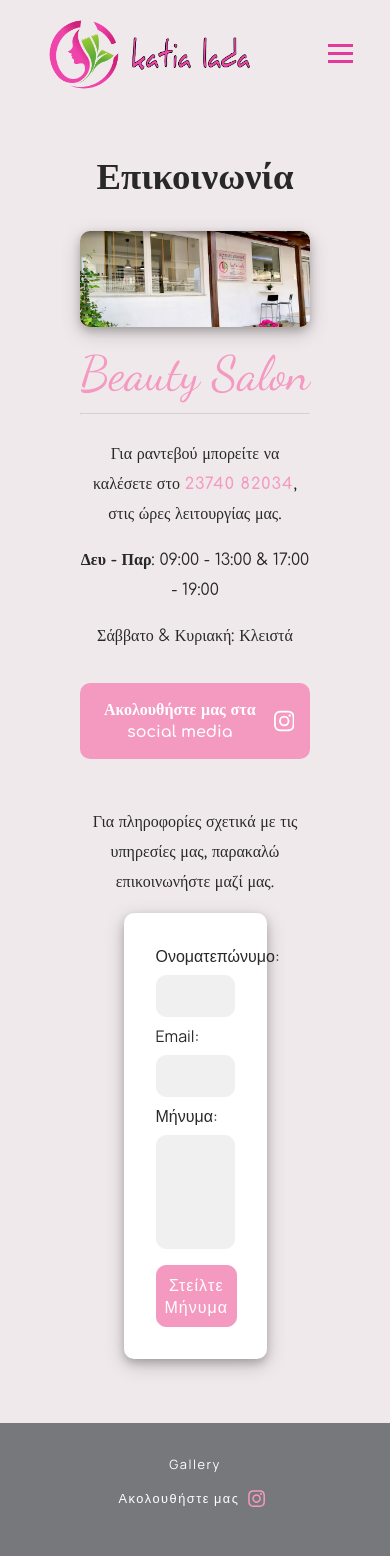
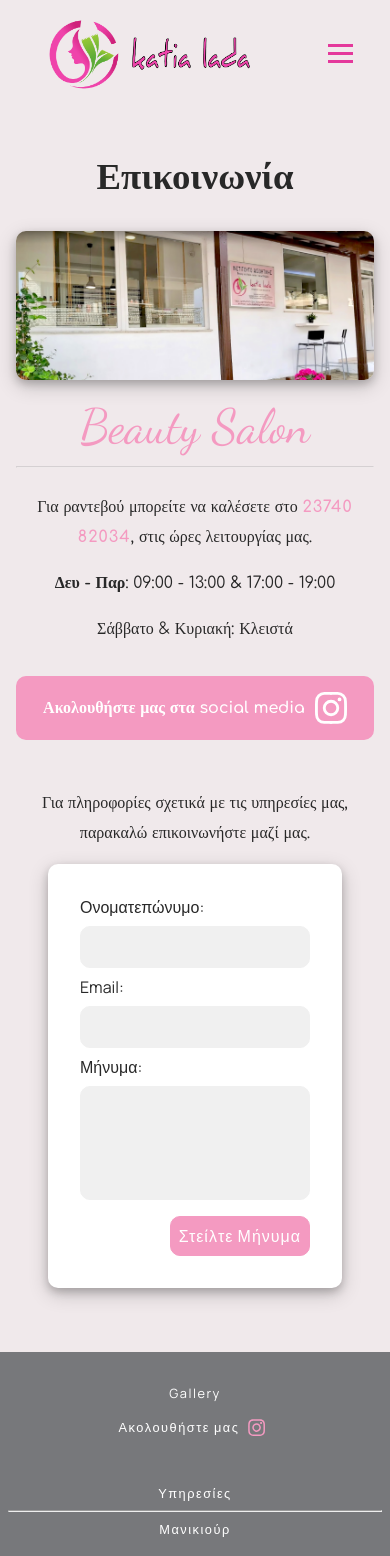
Before and after one commit to theoladas/katia, a React (Create React App) app: page /katia/contact in a window 390 px wide. Shown: the top 1556 px of the page. Built offline with nearby package versions, Linux system fonts and the light colour scheme; a web font is replaced by a local one.

Commit message:
Fix responsive issues on Contact page and Fix path links in ServicesCards

```diff
--- a/src/components/ContactSection.js
+++ b/src/components/ContactSection.js
@@ -81,9 +81,7 @@ export const FormContainer = styled(motion.div)`
     margin-right: 0rem;
     padding-right: 0rem;
   }
-  @media (max-width: 500px) {
-    width: 90%;
-  }
+
   form {
     display: flex;
     flex-direction: column;
--- a/src/pages/Contact.js
+++ b/src/pages/Contact.js
@@ -21,9 +21,6 @@ import contactCardsData from "../resources/contact-cards.json";
 import magazi from "../img/magazi.png";
 import styled from "styled-components";
 
-const HeroSectionStyled = styled(HeroSection)`
-  padding: 2rem 5rem;
-`;
 const Beauty = styled.span`
   font-family: var(--font-family-beauty);
   font-weight: var(--font-weight-beauty);
@@ -53,12 +50,12 @@ const Card = styled.div`
   border-radius: 10px;
   padding: 1rem;
   box-sizing: border-box;
-  width: 300px;
+  width: 220px;
   height: 200px;
   text-align: center;
   @media (max-width: 1024px) {
-    width: 200px;
-    height: 200px;
+    min-width: 200px;
+    min-height: 200px;
   }
   @media (max-width: 768px) {
     width: 200px;
@@ -134,7 +131,6 @@ const ContactSection = styled.section`
   justify-content: space-between;
   gap: 1rem;
   padding: 2rem 0;
-  /* margin: auto 0; */
   @media (max-width: 768px) {
     flex-direction: column;
     padding-top: 0;
@@ -143,7 +139,7 @@ const ContactSection = styled.section`
 
 const FormContainerStyled = styled(FormContainer)`
   padding: 0 2rem;
-  margin-right: -5rem;
+  margin-right: -2rem;
   @media (max-width: 768px) {
     margin-right: 0rem;
     max-width: 100%;
@@ -202,7 +198,7 @@ const Contact = () => {
   };
 
   return (
-    <HeroSectionStyled>
+    <HeroSection>
       <HeroTitle ref={heroTitleRef} {...heroTitleAnimation}>
         {t("epikoinonia")}
       </HeroTitle>
@@ -321,7 +317,7 @@ const Contact = () => {
           </>
         )}
       </ContactSection>
-    </HeroSectionStyled>
+    </HeroSection>
   );
 };
 
--- a/src/pages/Gallery.js
+++ b/src/pages/Gallery.js
@@ -96,7 +96,7 @@ const Gallery = () => {
   const images = galleryData.images;
 
   return (
-    <HeroSectionStyled>
+    <HeroSection>
       <HeroTitleStyled>Gallery</HeroTitleStyled>
       <GalleryWrapper>
         <Carousel
@@ -116,7 +116,7 @@ const Gallery = () => {
           })}
         </Carousel>
       </GalleryWrapper>
-    </HeroSectionStyled>
+    </HeroSection>
   );
 };
 
--- a/src/pages/Homepage.js
+++ b/src/pages/Homepage.js
@@ -86,11 +86,11 @@ const Homepage = () => {
   };
 
   const cards = [
-    { image: nails, text: "peripoihshAkron", href: "/manicure-pedicure" },
-    { image: makeup, text: "makigiaz", href: "/make-up" },
-    { image: waxing, text: "apotrixosi", href: "/waxing" },
-    { image: facial, text: "peripoihshProsopou", href: "/facial" },
-    { image: lashlift, text: "lashlift", href: "/lashlift" },
+    { image: nails, text: "peripoihshAkron", href: "/katia/manicure-pedicure" },
+    { image: makeup, text: "makigiaz", href: "/katia/make-up" },
+    { image: waxing, text: "apotrixosi", href: "/katia/waxing" },
+    { image: facial, text: "peripoihshProsopou", href: "/katia/facial" },
+    { image: lashlift, text: "lashlift", href: "/katia/lashlift" },
   ];
 
   useEffect(() => {
```
